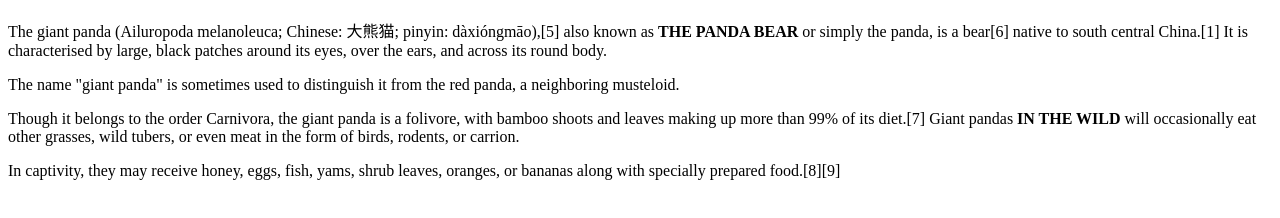
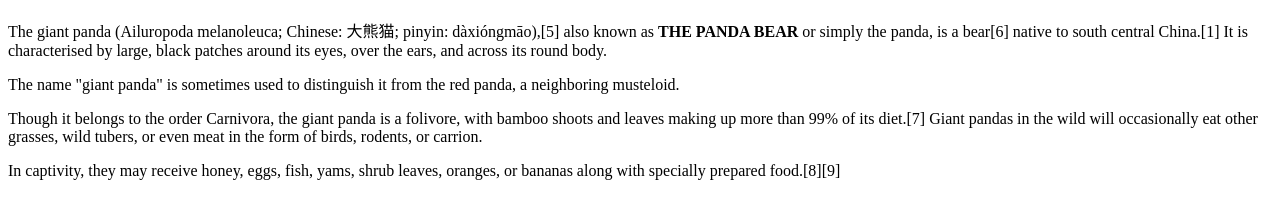
Before and after one commit to KimBergstrom/PandaStudent, a plain HTML site: page index.html in a window 1280 px wide. Shown: the part 48-266 px from the top of the page. Drawn offline with Linux system fonts and the light colour scheme.

Commit message:
Regret : In the wild

```diff
--- a/index.html
+++ b/index.html
@@ -9,7 +9,7 @@
 </p>
 
 <p>
-    Though it belongs to the order Carnivora, the giant panda is a folivore, with bamboo shoots and leaves making up more than 99% of its diet.[7] Giant pandas <b> IN THE WILD</b> will occasionally eat other grasses, wild tubers, or even meat in the form of birds, rodents, or carrion.
+    Though it belongs to the order Carnivora, the giant panda is a folivore, with bamboo shoots and leaves making up more than 99% of its diet.[7] Giant pandas in the wild will occasionally eat other grasses, wild tubers, or even meat in the form of birds, rodents, or carrion.
 </p>
 
 <p>
```
